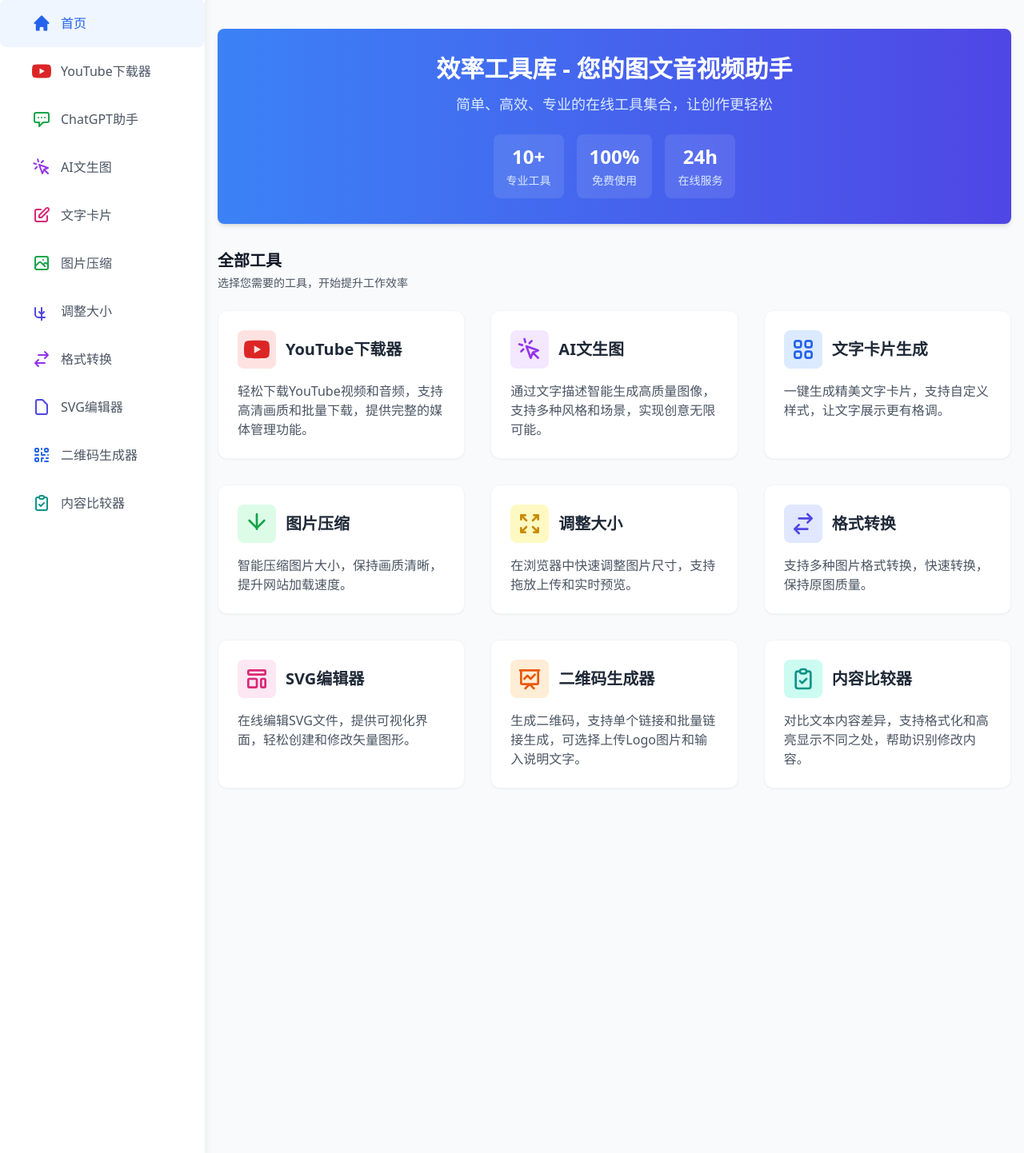
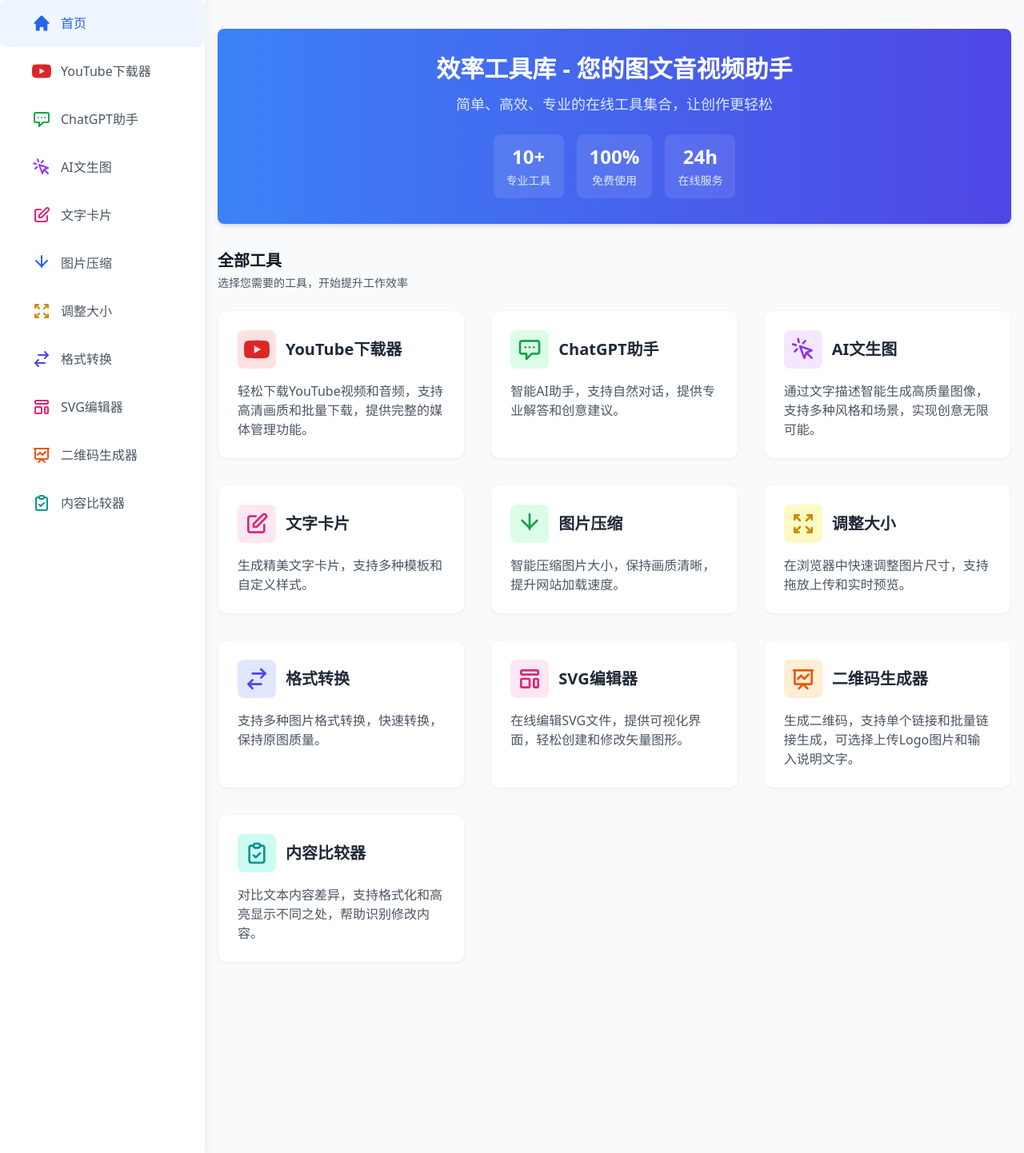
Before and after one commit to JianfuYang/medias_tools, a FastAPI app: page / in a window 1280 px wide. Shown: the part 73-1515 px from the top of the page at 80% size. Run offline with FastAPI, Linux system fonts and the light colour scheme; parts of the project's set-up code (start-up, migrations or seed data) failed here and were passed over; some libraries are stand-ins or nearby versions.

Commit message:
完善主页和导航页样式一致

```diff
--- a/templates/home/tools_grid.html
+++ b/templates/home/tools_grid.html
@@ -12,7 +12,18 @@
         </div>
         <p class="text-gray-600">轻松下载YouTube视频和音频，支持高清画质和批量下载，提供完整的媒体管理功能。</p>
     </a>
-
+    <!-- ChatGPT助手 -->
+    <a href="/tools/chatgpt" class="group bg-white rounded-xl shadow-sm hover:shadow-lg transition-all duration-200 p-6 border border-gray-100">
+        <div class="flex items-center mb-4">
+            <div class="w-12 h-12 flex items-center justify-center rounded-lg bg-green-100 group-hover:bg-green-200 transition-colors duration-200">
+                <svg class="w-8 h-8 text-green-600" fill="none" stroke="currentColor" viewBox="0 0 24 24">
+                    <path stroke-linecap="round" stroke-linejoin="round" stroke-width="2" d="M8 10h.01M12 10h.01M16 10h.01M9 16H5a2 2 0 01-2-2V6a2 2 0 012-2h14a2 2 0 012 2v8a2 2 0 01-2 2h-5l-5 5v-5z"/>
+                </svg>
+            </div>
+            <h2 class="ml-3 text-xl font-semibold text-gray-800 group-hover:text-blue-600 transition-colors duration-200">ChatGPT助手</h2>
+        </div>
+        <p class="text-gray-600">智能AI助手，支持自然对话，提供专业解答和创意建议。</p>
+    </a>
     <!-- AI文生图 -->
     <a href="/tools/ai-image" class="group bg-white rounded-xl shadow-sm hover:shadow-lg transition-all duration-200 p-6 border border-gray-100">
         <div class="flex items-center mb-4">
@@ -29,14 +40,14 @@
     <!-- 文字卡片生成 -->
     <a href="/tools/text-card" class="group bg-white rounded-xl shadow-sm hover:shadow-lg transition-all duration-200 p-6 border border-gray-100">
         <div class="flex items-center mb-4">
-            <div class="w-12 h-12 flex items-center justify-center rounded-lg bg-blue-100 group-hover:bg-blue-200 transition-colors duration-200">
-                <svg class="w-8 h-8 text-blue-600" fill="none" stroke="currentColor" viewBox="0 0 24 24">
-                    <path stroke-linecap="round" stroke-linejoin="round" stroke-width="2" d="M4 6a2 2 0 012-2h2a2 2 0 012 2v2a2 2 0 01-2 2H6a2 2 0 01-2-2V6zm10 0a2 2 0 012-2h2a2 2 0 012 2v2a2 2 0 01-2 2h-2a2 2 0 01-2-2V6zM4 16a2 2 0 012-2h2a2 2 0 012 2v2a2 2 0 01-2 2H6a2 2 0 01-2-2v-2zm10 0a2 2 0 012-2h2a2 2 0 012 2v2a2 2 0 01-2 2h-2a2 2 0 01-2-2v-2z"/>
+            <div class="w-12 h-12 flex items-center justify-center rounded-lg bg-pink-100 group-hover:bg-pink-200 transition-colors duration-200">
+                <svg class="w-8 h-8 text-pink-600" fill="none" stroke="currentColor" viewBox="0 0 24 24">
+                    <path stroke-linecap="round" stroke-linejoin="round" stroke-width="2" d="M11 5H6a2 2 0 00-2 2v11a2 2 0 002 2h11a2 2 0 002-2v-5m-1.414-9.414a2 2 0 112.828 2.828L11.828 15H9v-2.828l8.586-8.586z"/>
                 </svg>
             </div>
-            <h2 class="ml-3 text-xl font-semibold text-gray-800 group-hover:text-blue-600 transition-colors duration-200">文字卡片生成</h2>
+            <h2 class="ml-3 text-xl font-semibold text-gray-800 group-hover:text-blue-600 transition-colors duration-200">文字卡片</h2>
         </div>
-        <p class="text-gray-600">一键生成精美文字卡片，支持自定义样式，让文字展示更有格调。</p>
+        <p class="text-gray-600">生成精美文字卡片，支持多种模板和自定义样式。</p>
     </a>
 
     <!-- 图片压缩 -->
--- a/templates/navigation/nav_items.html
+++ b/templates/navigation/nav_items.html
@@ -41,8 +41,9 @@
 <!-- 图片压缩 -->
 <a href="/tools/image-compress" class="nav-item {{ 'active' if current_tool == '/tools/image-compress' else '' }}">
     <div class="flex items-center px-6 py-2.5">
-        <svg class="nav-icon text-green-600" fill="none" stroke="currentColor" viewBox="0 0 24 24">
-            <path stroke-linecap="round" stroke-linejoin="round" stroke-width="2" d="M4 16l4.586-4.586a2 2 0 012.828 0L16 16m-2-2l1.586-1.586a2 2 0 012.828 0L20 14m-6-6h.01M6 20h12a2 2 0 002-2V6a2 2 0 00-2-2H6a2 2 0 00-2 2v12a2 2 0 002 2z" />
+        <svg class="nav-icon text-blue-600" fill="none" stroke="currentColor" viewBox="0 0 24 24">
+            <path stroke-linecap="round" stroke-linejoin="round" stroke-width="2" d="M19 9l-7 7-7-7"/>
+            <path stroke-linecap="round" stroke-linejoin="round" stroke-width="2" d="M12 17V3"/>
         </svg>
         <span class="nav-text">图片压缩</span>
     </div>
@@ -51,8 +52,8 @@
 <!-- 调整大小 -->
 <a href="/tools/image-resize" class="nav-item {{ 'active' if current_tool == '/tools/image-resize' else '' }}">
     <div class="flex items-center px-6 py-2.5">
-        <svg class="nav-icon text-indigo-600" fill="none" stroke="currentColor" viewBox="0 0 24 24">
-            <path stroke-linecap="round" stroke-linejoin="round" stroke-width="2" d="M4 8v8a4 4 0 004 4h8m-4-4v8m0-16v8m0 0l3-3m-3 3l-3-3"/>
+        <svg class="nav-icon text-yellow-600" fill="none" stroke="currentColor" viewBox="0 0 24 24">
+            <path stroke-linecap="round" stroke-linejoin="round" stroke-width="2" d="M4 8V4m0 0h4M4 4l5 5m11-1V4m0 0h-4m4 0l-5 5M4 16v4m0 0h4m-4 0l5-5m11 5l-5-5m5 5v-4m0 4h-4"/>
         </svg>
         <span class="nav-text">调整大小</span>
     </div>
@@ -61,7 +62,7 @@
 <!-- 格式转换 -->
 <a href="/tools/image-format" class="nav-item {{ 'active' if current_tool == '/tools/image-format' else '' }}">
     <div class="flex items-center px-6 py-2.5">
-        <svg class="nav-icon text-purple-600" fill="none" stroke="currentColor" viewBox="0 0 24 24">
+        <svg class="nav-icon text-indigo-600" fill="none" stroke="currentColor" viewBox="0 0 24 24">
             <path stroke-linecap="round" stroke-linejoin="round" stroke-width="2" d="M8 7h12m0 0l-4-4m4 4l-4 4m0 6H4m0 0l4 4m-4-4l4-4"/>
         </svg>
         <span class="nav-text">格式转换</span>
@@ -71,8 +72,8 @@
 <!-- SVG编辑器 -->
 <a href="/tools/svg-editor" class="nav-item {{ 'active' if current_tool == '/tools/svg-editor' else '' }}">
     <div class="flex items-center px-6 py-2.5">
-        <svg class="nav-icon text-indigo-600" fill="none" stroke="currentColor" viewBox="0 0 24 24">
-            <path stroke-linecap="round" stroke-linejoin="round" stroke-width="2" d="M7 21h10a2 2 0 002-2V9.414a1 1 0 00-.293-.707l-5.414-5.414A1 1 0 0012.586 3H7a2 2 0 00-2 2v14a2 2 0 002 2z"/>
+        <svg class="nav-icon text-pink-600" fill="none" stroke="currentColor" viewBox="0 0 24 24">
+            <path stroke-linecap="round" stroke-linejoin="round" stroke-width="2" d="M4 5a1 1 0 011-1h14a1 1 0 011 1v2a1 1 0 01-1 1H5a1 1 0 01-1-1V5zm0 8a1 1 0 011-1h6a1 1 0 011 1v6a1 1 0 01-1 1H5a1 1 0 01-1-1v-6zm12 0a1 1 0 011-1h2a1 1 0 011 1v6a1 1 0 01-1 1h-2a1 1 0 01-1-1v-6z"/>
         </svg>
         <span class="nav-text">SVG编辑器</span>
     </div>
@@ -81,14 +82,14 @@
 <!-- 二维码生成器 -->
 <a href="/tools/qrcode" class="nav-item {{ 'active' if current_tool == '/tools/qrcode' else '' }}">
     <div class="flex items-center px-6 py-2.5">
-        <svg class="nav-icon text-blue-600" fill="none" stroke="currentColor" viewBox="0 0 24 24">
-            <path stroke-linecap="round" stroke-linejoin="round" stroke-width="2" d="M12 4v1m6 11h2m-6 0h-2v4m0-11v3m0 0h.01M12 12h4.01M16 20h4M4 12h4m12 0h.01M5 8h2a1 1 0 001-1V5a1 1 0 00-1-1H5a1 1 0 00-1 1v2a1 1 0 001 1zm12 0h2a1 1 0 001-1V5a1 1 0 00-1-1h-2a1 1 0 00-1 1v2a1 1 0 001 1zM5 20h2a1 1 0 001-1v-2a1 1 0 00-1-1H5a1 1 0 00-1 1v2a1 1 0 001 1z"/>
+        <svg class="nav-icon text-orange-600" fill="none" stroke="currentColor" viewBox="0 0 24 24">
+            <path stroke-linecap="round" stroke-linejoin="round" stroke-width="2" d="M7 12l3-3 3 3 4-4M8 21l4-4 4 4M3 4h18M4 4h16v12a1 1 0 01-1 1H5a1 1 0 01-1-1V4z"/>
         </svg>
         <span class="nav-text">二维码生成器</span>
     </div>
 </a>
 
-<!-- 修改内容比较器的样式 -->
+<!-- 内容比较器 -->
 <a href="/tools/content-diff" class="nav-item {{ 'active' if current_tool == '/tools/content-diff' else '' }}">
     <div class="flex items-center px-6 py-2.5">
         <svg class="nav-icon text-teal-600" fill="none" stroke="currentColor" viewBox="0 0 24 24">
```
